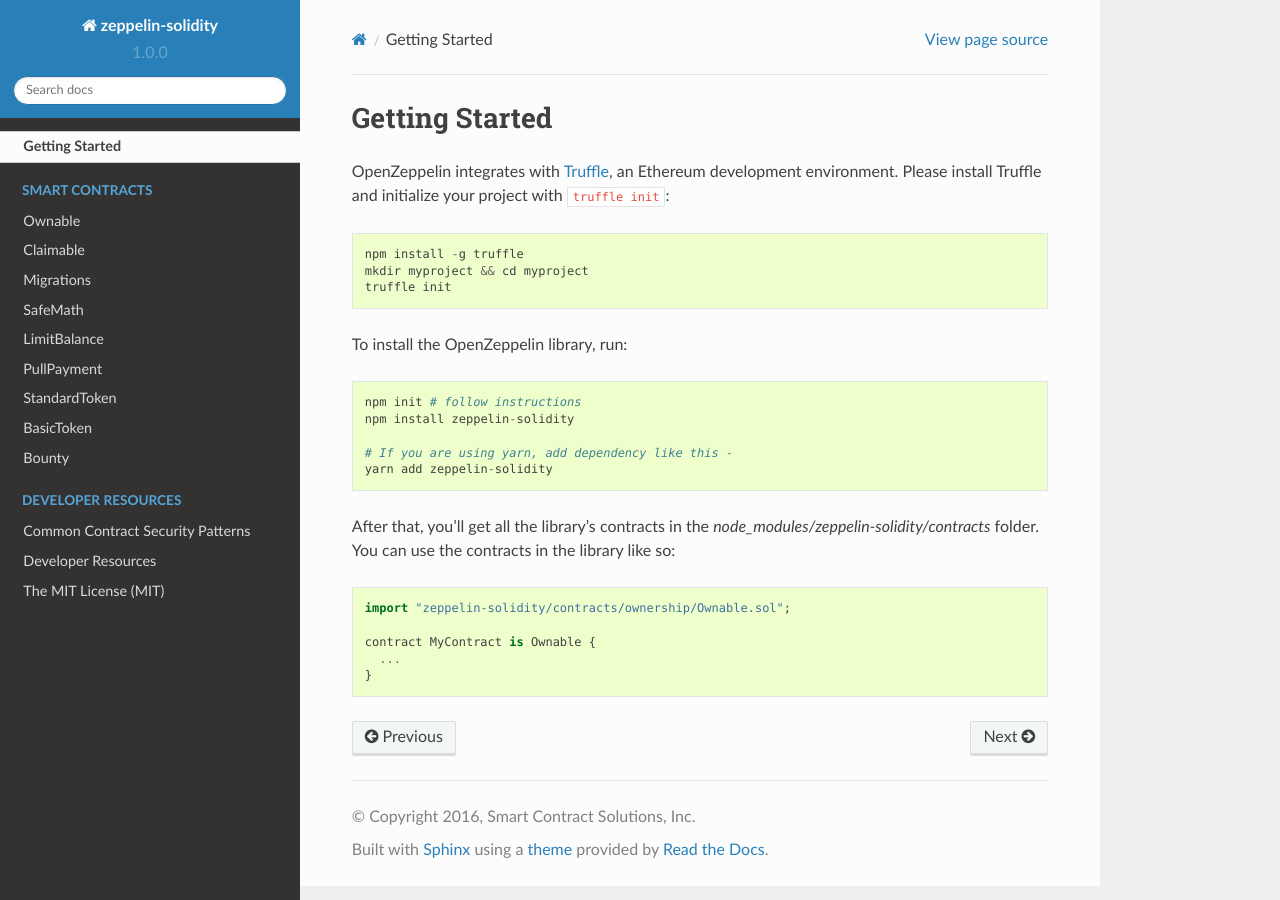
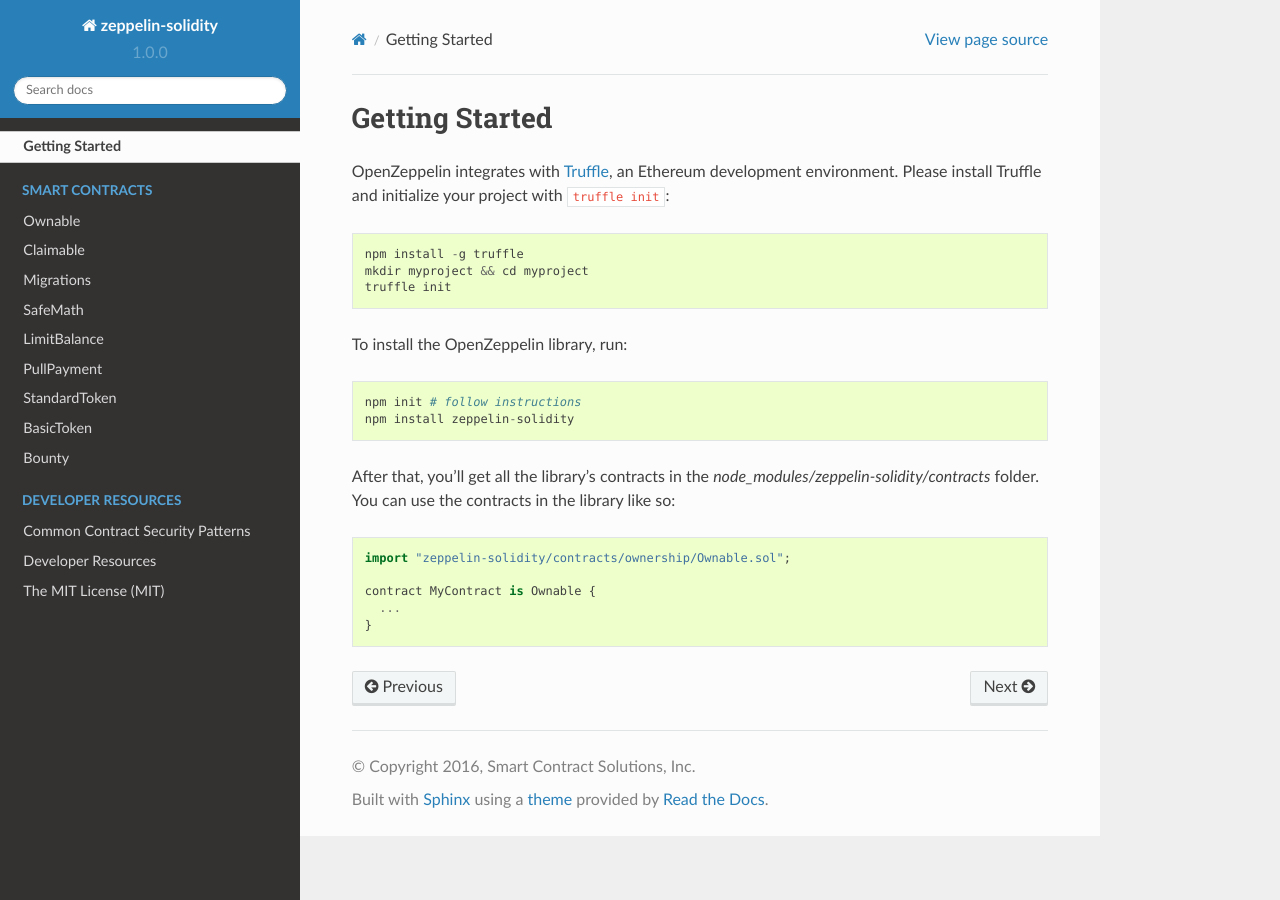
Before and after one commit to keeneyetact/openzeppelin, a Sphinx documentation site: the page built from docs/source/getting-started.rst, in a window 1280 px wide. Built offline with Sphinx 7.4.7 and the Read the Docs theme 2.0.0, drawn with Linux system fonts in a browser that asks for light colours; pages that are not in the unit, such as notebooks, are missing from menus.

Commit message:
feat: remove yarn in favor of npm

```diff
--- a/docs/source/getting-started.rst
+++ b/docs/source/getting-started.rst
@@ -12,10 +12,6 @@ To install the OpenZeppelin library, run::
 	npm init # follow instructions
 	npm install zeppelin-solidity
 
-	# If you are using yarn, add dependency like this -
-	yarn add zeppelin-solidity
-
-
 After that, you'll get all the library's contracts in the `node_modules/zeppelin-solidity/contracts` folder. You can use the contracts in the library like so::
 
 	import "zeppelin-solidity/contracts/ownership/Ownable.sol";
--- a/package.json
+++ b/package.json
@@ -19,6 +19,9 @@
     "security",
     "zeppelin"
   ],
+  "engines": {
+    "node": ">=8.9.1"
+  },
   "author": "Manuel Araoz <manuelaraoz@gmail.com>",
   "license": "MIT",
   "bugs": {
```
Also changed, not shown: README.md (+0 -3 lines), .travis.yml, 3 other files.
